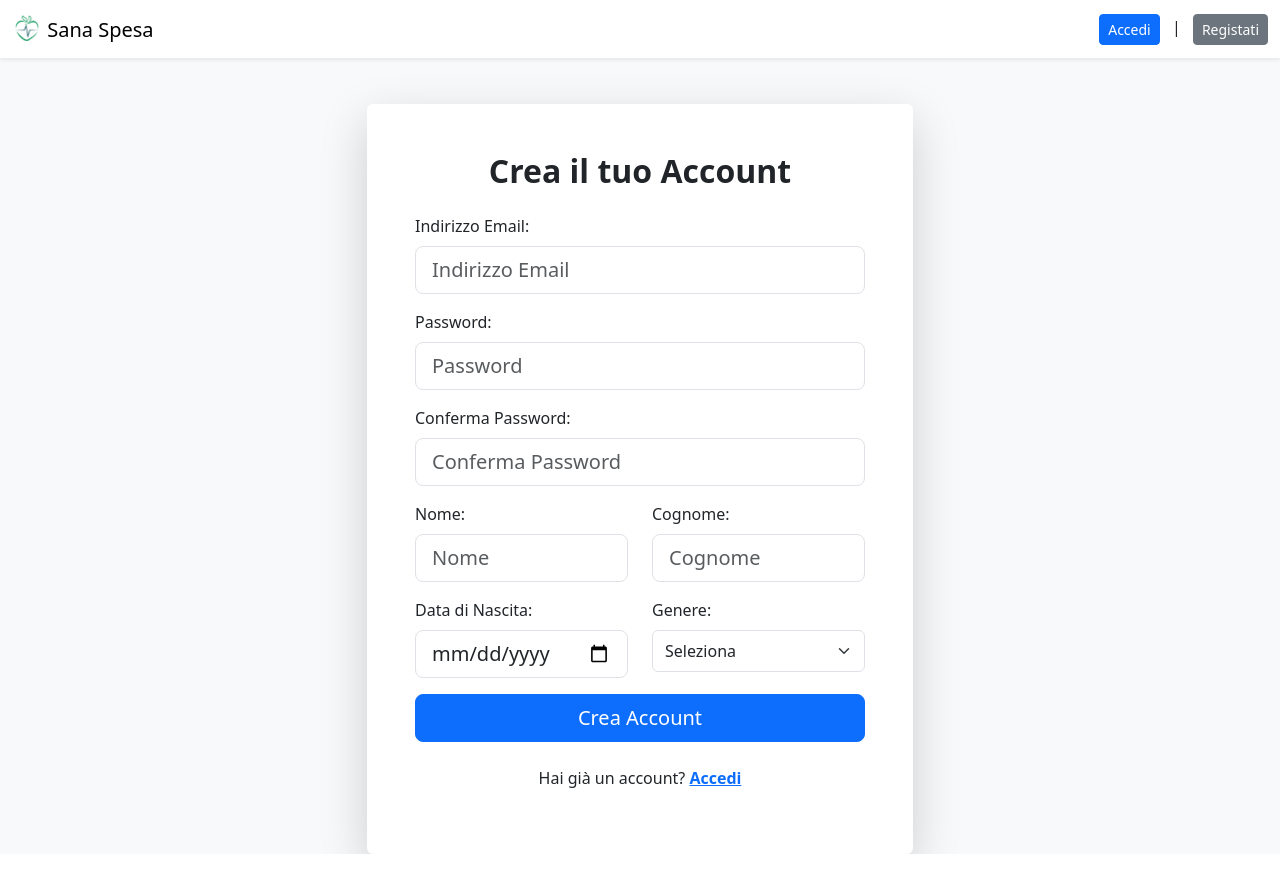
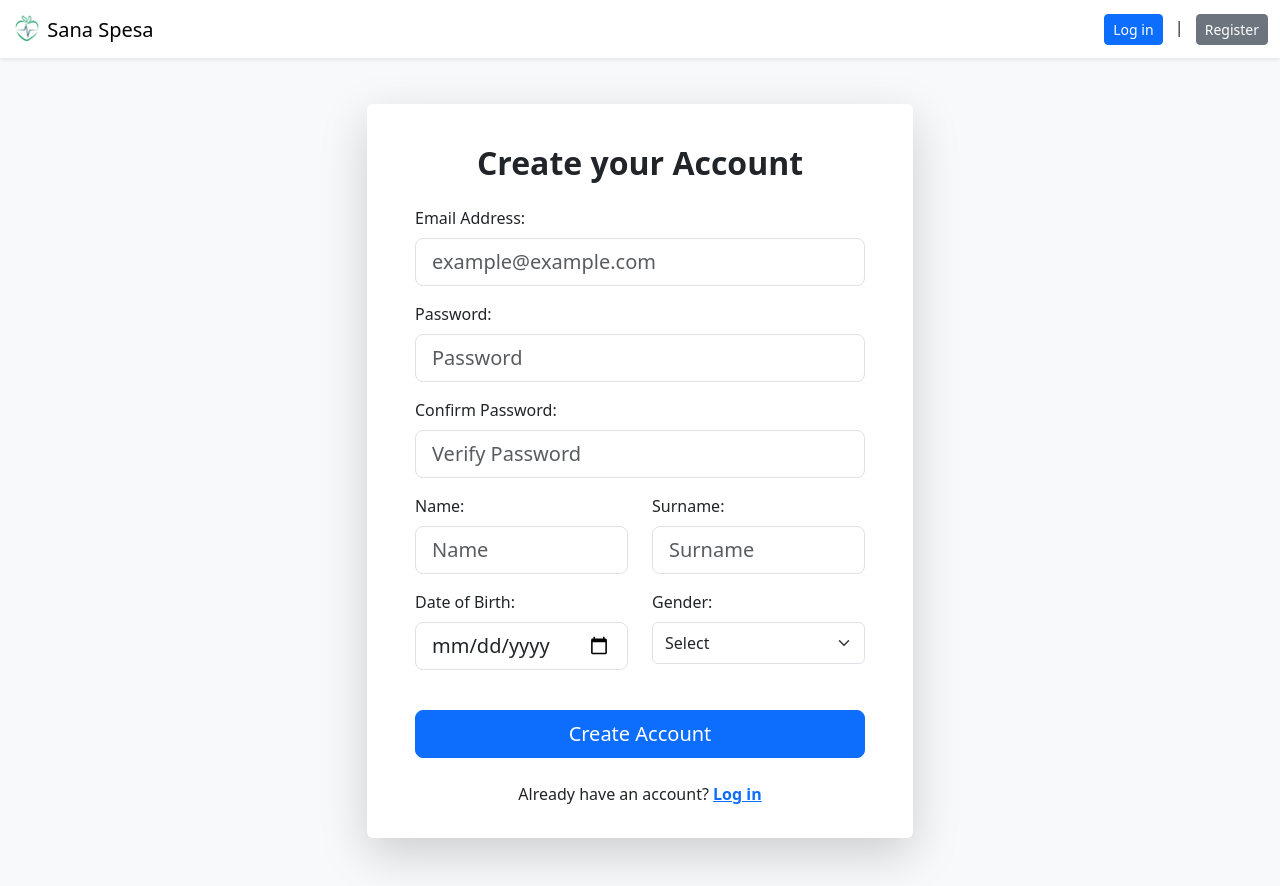
Before and after one commit to daniele-bnm/my_health_app, a Flask app: page /register in a window 1280 px wide. Before the commit the page ends 854 px from the top, so only its background shows below. Run offline with Flask 3, Linux system fonts and the light colour scheme; some libraries are stand-ins or nearby versions.

Commit message:
Translated to english

```diff
--- a/health_app/forms.py
+++ b/health_app/forms.py
@@ -10,20 +10,20 @@ class RegistrationForm(FlaskForm):
         if Consumer.query.filter_by(Email=email_to_check.data).first():
             raise ValidationError('Email address already exists! Try logging in instead.')
 
-    email = StringField(label='Indirizzo Email:', validators=[DataRequired(message='Email is required'), Length(max=45), Email()])
+    email = StringField(label='Email Address:', validators=[DataRequired(message='Email is required'), Length(max=45), Email()])
     password = PasswordField(label='Password:', validators=[DataRequired(message='Password is required'), Length(min=6)])
-    confirm_password = PasswordField(label='Conferma Password:', validators=[DataRequired(message='Please confirm your password'), EqualTo('password')])
-    name = StringField(label='Nome:', validators=[DataRequired(message='Please enter your name'), Length(max=45)])
-    surname = StringField(label='Cognome:', validators=[DataRequired(message='Please enter your surname'), Length(max=45)])
-    date_of_birth = DateField(label='Data di Nascita:', validators=[DataRequired(message='Please enter your date of birth')])
-    gender = SelectField(label='Genere:', choices=[('', 'Seleziona'), ('male', 'Maschio'), ('female', 'Femmina')], validators=[DataRequired(message='Please select your gender')])
-    submit = SubmitField(label='Crea Account')
+    confirm_password = PasswordField(label='Confirm Password:', validators=[DataRequired(message='Please confirm your password'), EqualTo('password')])
+    name = StringField(label='Name:', validators=[DataRequired(message='Please enter your name'), Length(max=45)])
+    surname = StringField(label='Surname:', validators=[DataRequired(message='Please enter your surname'), Length(max=45)])
+    date_of_birth = DateField(label='Date of Birth:', validators=[DataRequired(message='Please enter your date of birth')])
+    gender = SelectField(label='Gender:', choices=[('', 'Select'), ('male', 'Male'), ('female', 'Female')], validators=[DataRequired(message='Please select your gender')])
+    submit = SubmitField(label='Create Account')
 
 class LoginForm(FlaskForm):
 
-    email = StringField(label='Indirizzo Email:', validators=[DataRequired(message='Email is required'), Length(max=45), Email()])
+    email = StringField(label='Email Address:', validators=[DataRequired(message='Email is required'), Length(max=45), Email()])
     password = PasswordField(label='Password:', validators=[DataRequired(message='Password is required')])
-    submit = SubmitField(label='Accedi')
+    submit = SubmitField(label='Login')
 
 class ProfileForm(FlaskForm):
 
--- a/health_app/templates/app_dir/family.html
+++ b/health_app/templates/app_dir/family.html
@@ -37,11 +37,11 @@
                     {% else %}
                         <!-- If user is not in a family, show options to create or join one -->
                         <h5 class="text-center mb-4">You are not part of a family yet!</h5>
-                        <div class="d-flex justify-content-center mb-4">
-                            <button class="btn btn-success btn-lg mx-2" data-bs-toggle="modal" data-bs-target="#createFamilyModal">
+                        <div class="d-flex flex-column flex-md-row justify-content-center mb-4">
+                            <button class="btn btn-success btn-lg mx-2 my-2 my-md-0" data-bs-toggle="modal" data-bs-target="#createFamilyModal">
                                 Create New Family
                             </button>
-                            <button class="btn btn-primary btn-lg mx-2" data-bs-toggle="modal" data-bs-target="#joinFamilyModal">
+                            <button class="btn btn-primary btn-lg mx-2 my-2 my-md-0" data-bs-toggle="modal" data-bs-target="#joinFamilyModal">
                                 Join Existing Family
                             </button>
                         </div>
--- a/health_app/templates/auth/register.html
+++ b/health_app/templates/auth/register.html
@@ -3,57 +3,57 @@
 {% block title %}Registration Page{% endblock %}
 
 {% block content %}
-<div class="container mt-5">
+<div class="container my-5">
   <div class="row justify-content-center">
     <div class="col-lg-6 col-md-8">
       <div class="card shadow-lg border-0">
-        <div class="card-body p-5">
-          <h2 class="text-center mb-4 fw-bold animate__animated animate__fadeInDown">Crea il tuo Account</h2>
+        <div class="card-body px-5 py-3">
+          <h2 class="text-center my-4 fw-bold animate__animated animate__fadeInDown">Create your Account</h2>
           <form method="POST" class="form-register needs-validation" novalidate>
             {{ form.hidden_tag() }}
             <div class="mb-3">
               {{ form.email.label(class="form-label") }}
-              {{ form.email(class="form-control form-control-lg", placeholder="Indirizzo Email", required=True, type="email") }}
-              <div class="invalid-feedback">Per favore, inserisci un indirizzo email valido.</div>
+              {{ form.email(class="form-control form-control-lg", placeholder="example@example.com", required=True, type="email") }}
+              <div class="invalid-feedback">Please, enter a valid email address.</div>
             </div>
             <div class="mb-3">
               {{ form.password.label(class="form-label") }}
               {{ form.password(class="form-control form-control-lg", placeholder="Password", required=True) }}
-              <div class="invalid-feedback">Per favore, inserisci una password.</div>
+              <div class="invalid-feedback">Please, enter a valid password.</div>
             </div>
             <div class="mb-3">
               {{ form.confirm_password.label(class="form-label") }}
-              {{ form.confirm_password(class="form-control form-control-lg", placeholder="Conferma Password", required=True) }}
-              <div class="invalid-feedback">Le password non coincidono.</div>
+              {{ form.confirm_password(class="form-control form-control-lg", placeholder="Verify Password", required=True) }}
+              <div class="invalid-feedback">Passwords don't match.</div>
             </div>
-            <div class="row mb-3">
-              <div class="col">
+            <div class="row">
+              <div class="col-md-6 mb-3">
                 {{ form.name.label(class="form-label") }}
-                {{ form.name(class="form-control form-control-lg", placeholder="Nome", required=True) }}
-                <div class="invalid-feedback">Per favore, inserisci il tuo nome.</div>
+                {{ form.name(class="form-control form-control-lg", placeholder="Name", required=True) }}
+                <div class="invalid-feedback">Please, enter your name.</div>
               </div>
-              <div class="col">
+              <div class="col-md-6 mb-3">
                 {{ form.surname.label(class="form-label") }}
-                {{ form.surname(class="form-control form-control-lg", placeholder="Cognome", required=True) }}
-                <div class="invalid-feedback">Per favore, inserisci il tuo cognome.</div>
+                {{ form.surname(class="form-control form-control-lg", placeholder="Surname", required=True) }}
+                <div class="invalid-feedback">Please, enter your surname.</div>
               </div>
             </div>
-            <div class="row mb-3">
-              <div class="col">
+            <div class="row">
+              <div class="col-md-6 mb-3">
                 {{ form.date_of_birth.label(class="form-label") }}
                 {{ form.date_of_birth(class="form-control form-control-lg", placeholder="dd/mm/yyyy", required=True, type="date") }}
-                <div class="invalid-feedback">Per favore, inserisci la tua data di nascita.</div>
+                <div class="invalid-feedback">Please, enter your date of birth.</div>
               </div>
-              <div class="col">
+              <div class="col-md-6 mb-3">
                 {{ form.gender.label(class="form-label") }}
                 {{ form.gender(class="form-select form-control-lg", required=True) }}
-                <div class="invalid-feedback">Per favore, seleziona il tuo genere.</div>
+                <div class="invalid-feedback">Please, select your gender.</div>
               </div>
             </div>
-            {{ form.submit(class="btn btn-lg btn-primary w-100 animate__animated animate__fadeInUp") }}
+            {{ form.submit(class="btn btn-lg btn-primary w-100 mt-4 animate__animated animate__fadeInUp") }}
           </form>
           <div class="text-center mt-4 animate__animated animate__fadeInUp">
-            <p>Hai già un account? <a href="{{ url_for('login_page') }}" class="link-primary fw-bold">Accedi</a></p>
+            <p>Already have an account? <a href="{{ url_for('login_page') }}" class="link-primary fw-bold">Log in</a></p>
           </div>
         </div>
       </div>
--- a/health_app/templates/nav.html
+++ b/health_app/templates/nav.html
@@ -7,9 +7,9 @@
       Sana Spesa
     </a>
       <div>
-        Ciao, <b>{{ current_user.Name }}</b>
+        Hello, <b>{{ current_user.Name }}</b>
         <span class="mx-1">|</span>
-        <a class="btn btn-light btn-sm" href="{{ url_for('logout_page') }}">Esci</a>
+        <a class="btn btn-light btn-sm" href="{{ url_for('logout_page') }}">Log out</a>
       </div>
     {% else %}
     <a class="navbar-brand" href="{{ url_for('landing_page') }}">
@@ -17,9 +17,9 @@
       Sana Spesa
     </a>
     <div>
-        <a class="btn btn-primary btn-sm" href="{{ url_for('login_page') }}">Accedi</a>
+        <a class="btn btn-primary btn-sm" href="{{ url_for('login_page') }}">Log in</a>
         <span class="mx-2">|</span>
-        <a class="btn btn-secondary btn-sm" href="{{ url_for('register_page') }}">Registati</a>
+        <a class="btn btn-secondary btn-sm" href="{{ url_for('register_page') }}">Register</a>
     </div>
     {% endif %}
 
```
Also changed, not shown: health_app/templates/auth/login.html (+7 -7 lines), health_app/templates/landing_page.html (+8 -8 lines).
